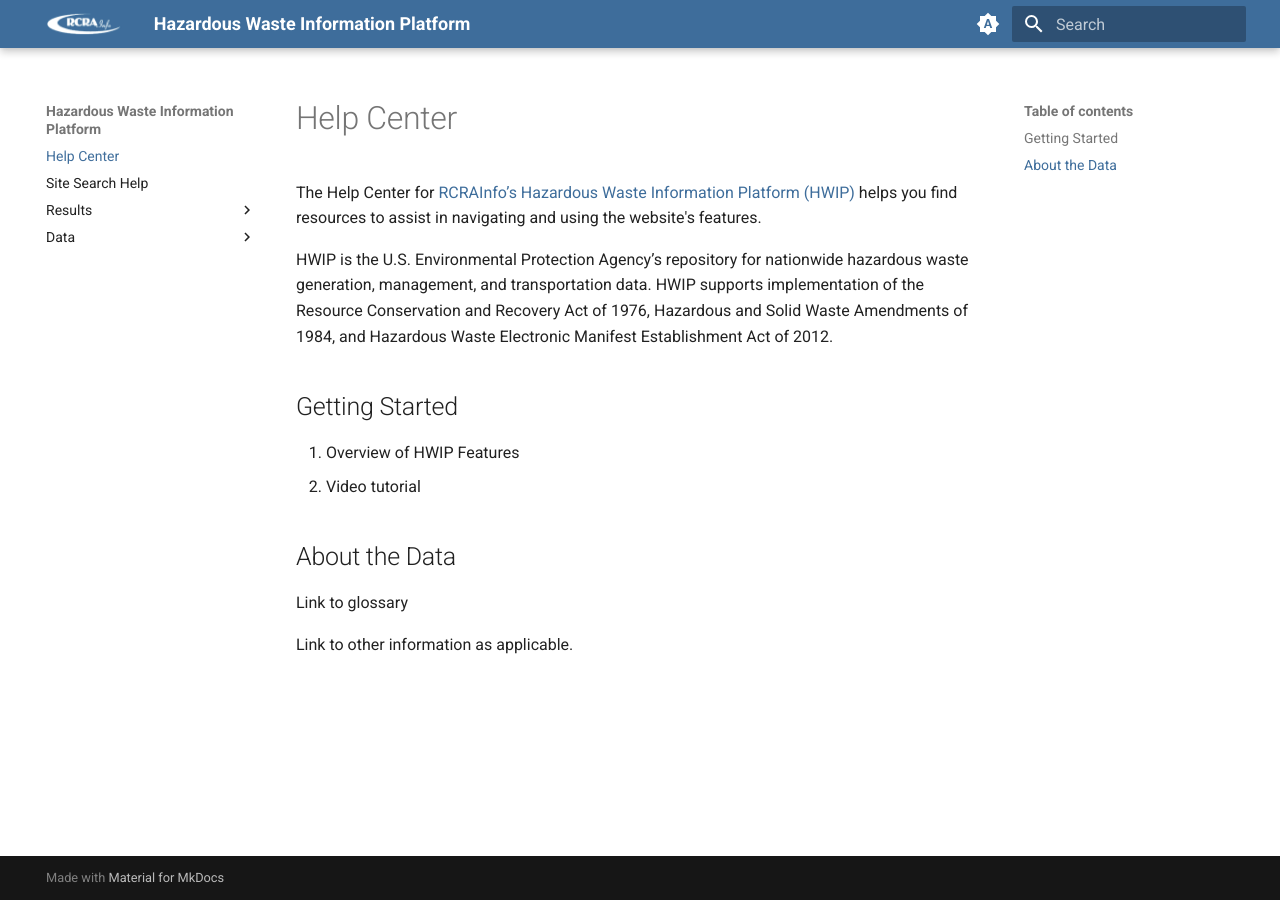
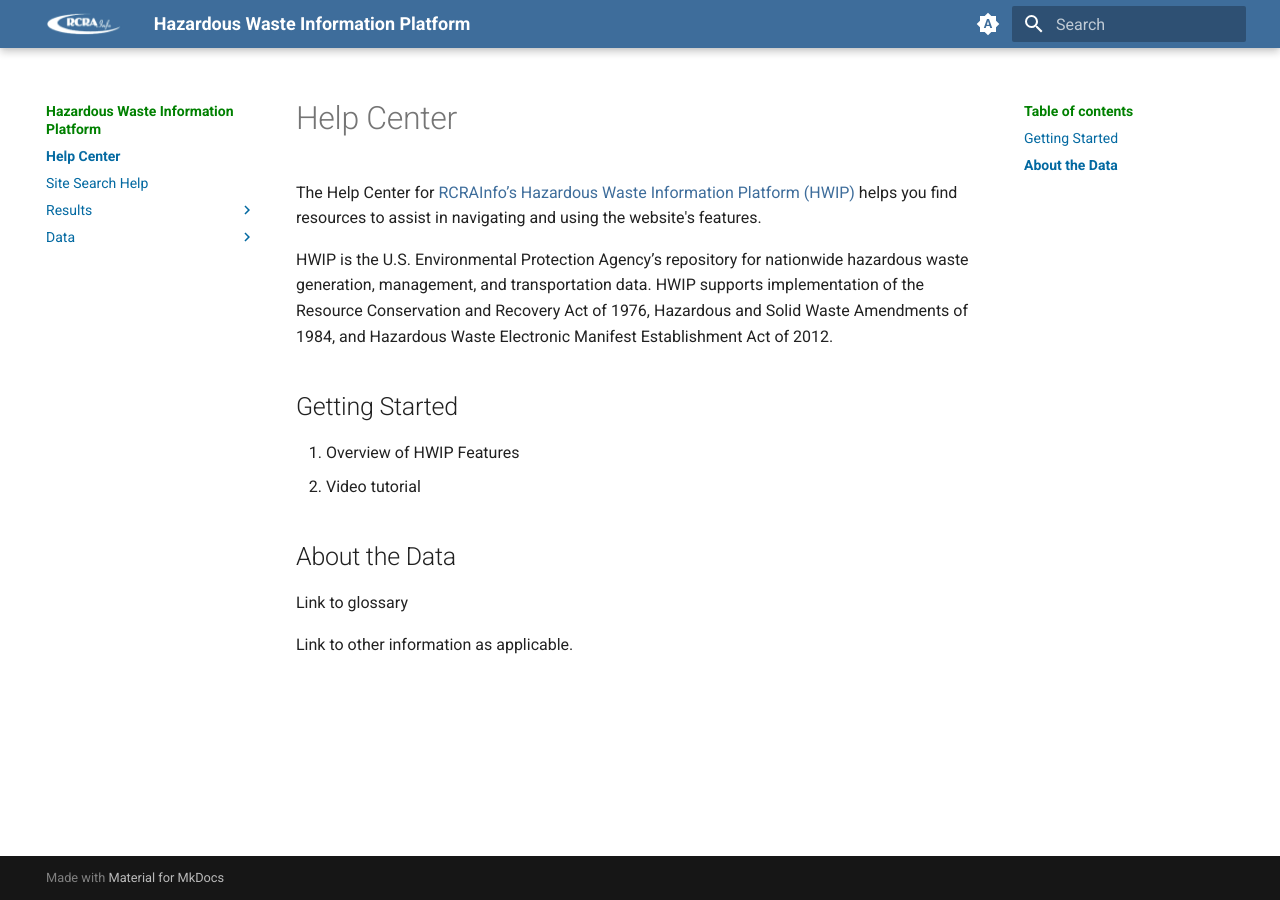
Before and after one commit to furrlori-oss/hwip, an MkDocs documentation site: the page built from docs/index.md, in a window 1280 px wide. Built offline with MkDocs 1.6.1 and Material for MkDocs 9.7.7, drawn with Linux system fonts in a browser that asks for light colours.

Commit message:
Update epa.css

```diff
--- a/docs/assets/css/epa.css
+++ b/docs/assets/css/epa.css
@@ -3,14 +3,24 @@
 https://github.com/squidfunk/mkdocs-material/blob/master/src/templates/assets/stylesheets/main/_colors.scss
 */
 :root  > * {
-    --md-primary-fg-color:                    #3e6d9b;
-    --md-primary-fg-color--light:             #323a45;
-    --md-primary-fg-color--dark:              #90030C;
-    --md-nav__link-color:                     #0369a1;
-    --md-nav__link-color--active:             #0369a1;
-    --md-nav__link-font-weight--active:       #0369a1;
-    --md-nav__link-hover-color:               #334155;
-    --md-nav__title-color:                    #008000;
-    --md-nav__title-color--light:             #111111;
-    --md-nav__title-color--dark:              #008000;
+--md-primary-fg-color:        #3e6d9b;
+--md-primary-fg-color--light: #323a45;
+--md-primary-fg-color--dark:  #90030C;
 }
+
+.md-nav__link {
+color: #0369a1;
+}
+
+.md-nav__link.md-nav__link--active {
+color: #0369a1;
+font-weight: bold;
+}
+
+.md-nav__link:hover {
+color: #334155;
+}
+
+.md-nav__title {
+color: #008000;
+}
```
